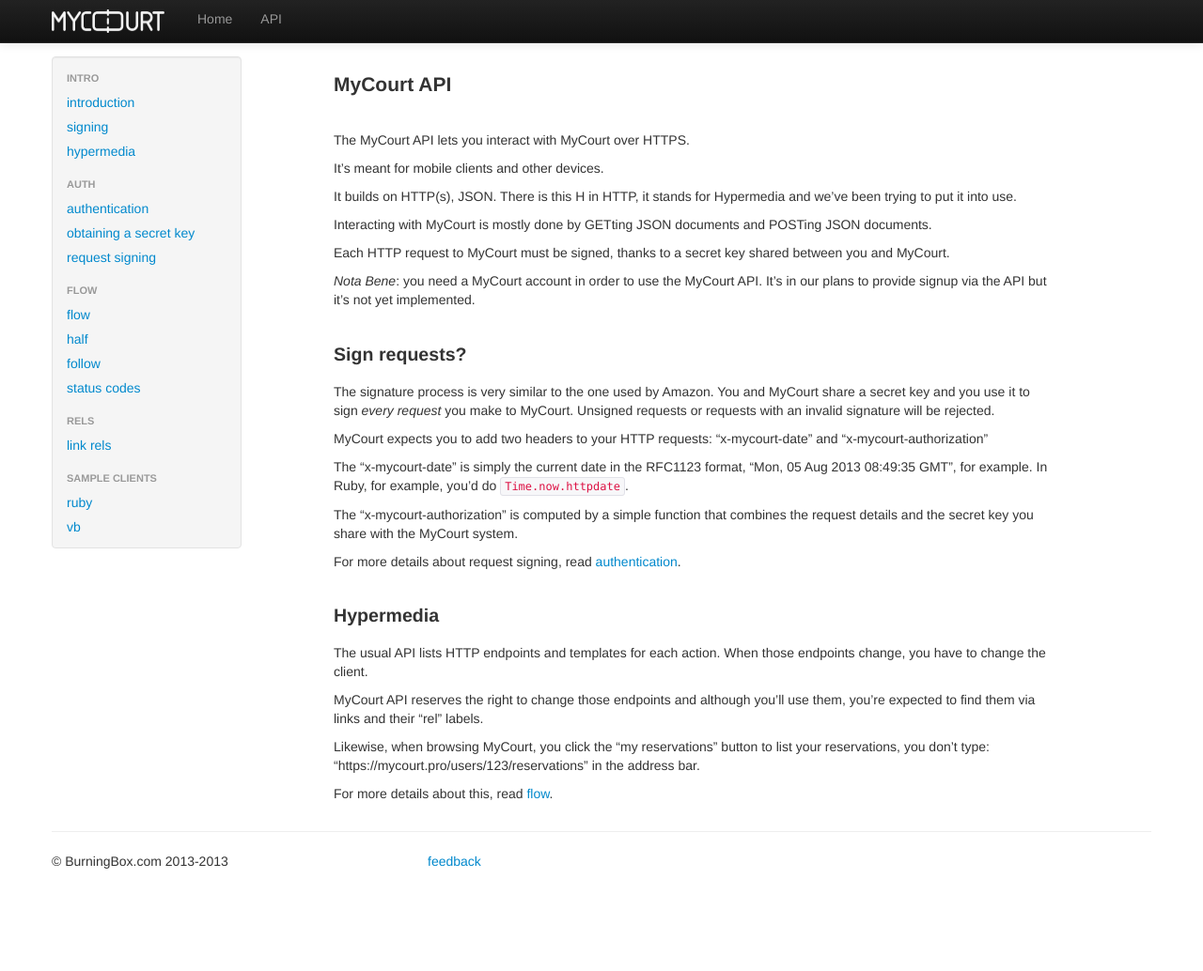
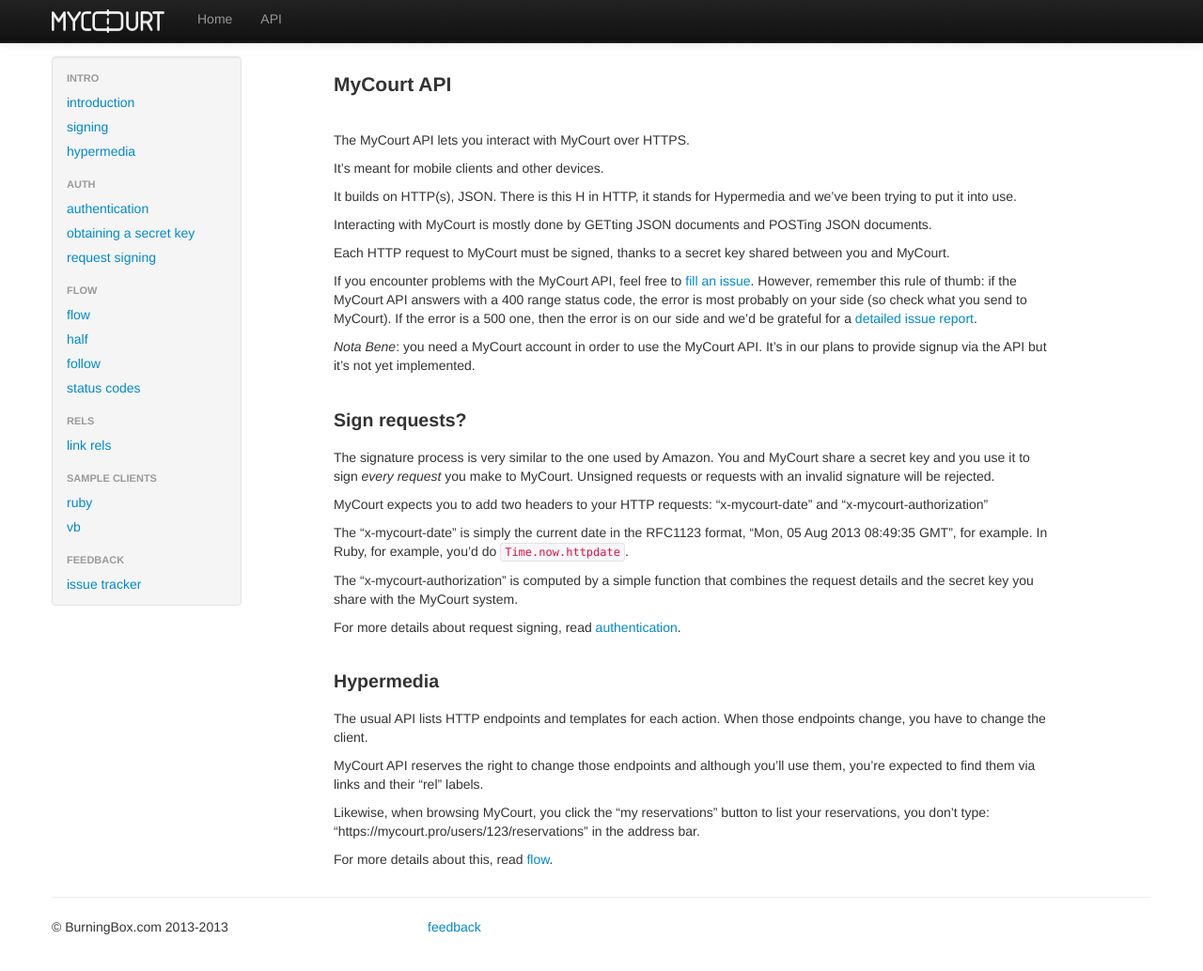
Before and after one commit to mycourtpro/mycourtpro.github.io, a Jekyll site: the page built from api/index.md, in a window 1280 px wide and 1047 px high. Shown: the top 1034 px of the window at 94% size. Built offline with Jekyll 4.4.1, drawn with Linux system fonts in a browser that asks for light colours.

Commit message:
link to issue tracker (and note about 400/500)

```diff
--- a/_layouts/api.html
+++ b/_layouts/api.html
@@ -32,6 +32,9 @@ layout: site
           <li class="nav-header">sample clients</li>
           <li><a href="https://github.com/mycourtpro/mycourtpro.github.io/tree/master/_code/ruby">ruby</a></li>
           <li><a href="https://github.com/mycourtpro/mycourtpro.github.io/tree/master/_code/vb">vb</a></li>
+
+          <li class="nav-header">feedback</li>
+          <li><a href="https://github.com/mycourtpro/mycourtpro.github.io/issues">issue tracker</a></li>
         </ul>
       </div>
     </div>
--- a/api/index.md
+++ b/api/index.md
@@ -14,6 +14,8 @@ It builds on HTTP(s), JSON. There is this H in HTTP, it stands for Hypermedia an
 Interacting with MyCourt is mostly done by GETting JSON documents and POSTing JSON documents.
 
 Each HTTP request to MyCourt must be signed, thanks to a secret key shared between you and MyCourt.
+
+If you encounter problems with the MyCourt API, feel free to [fill an issue](https://github.com/mycourtpro/mycourtpro.github.io/issues). However, remember this rule of thumb: if the MyCourt API answers with a 400 range status code, the error is most probably on your side (so check what you send to MyCourt). If the error is a 500 one, then the error is on our side and we'd be grateful for a [detailed issue report](http://www.chiark.greenend.org.uk/~sgtatham/bugs.html).
 
 *Nota Bene*: you need a MyCourt account in order to use the MyCourt API. It's in our plans to provide signup via the API but it's not yet implemented.
 
```
